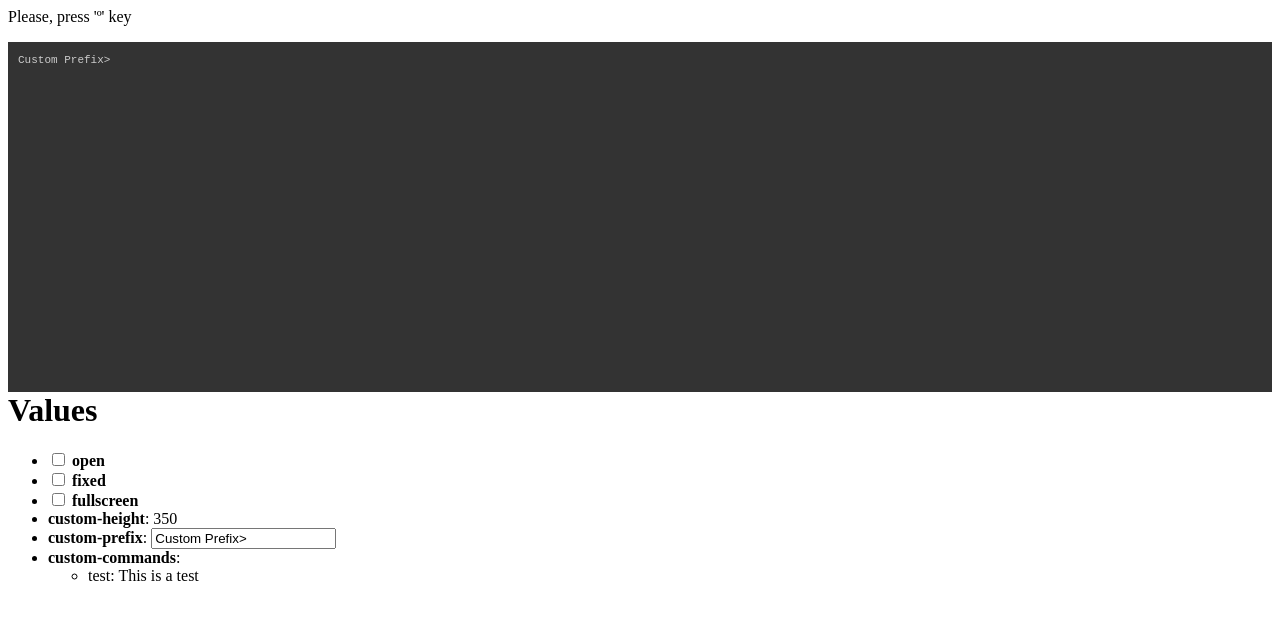
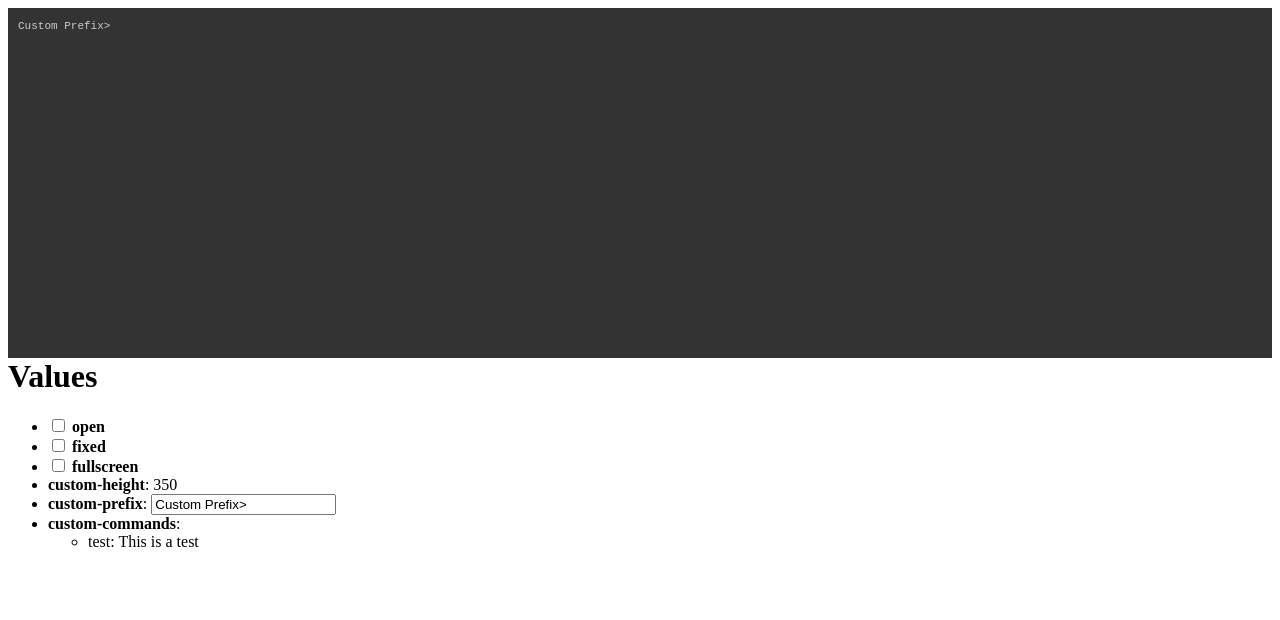
Before and after one commit to ImperdibleSoft/ngConsole, a website: page demo/index.html in a window 1280 px wide. Drawn offline with nearby package versions, Linux system fonts and the light colour scheme; some packages are replaced by stand-ins of ours.

Commit message:
Removing message

```diff
--- a/demo/templates/main.html
+++ b/demo/templates/main.html
@@ -1,5 +1,3 @@
-<p>{{ message }}</p>
-
 <ng-console
   open="console.open"
   fixed="console.fixed"
```
Also changed, not shown: src/html/main.html (+0 -2 lines).
